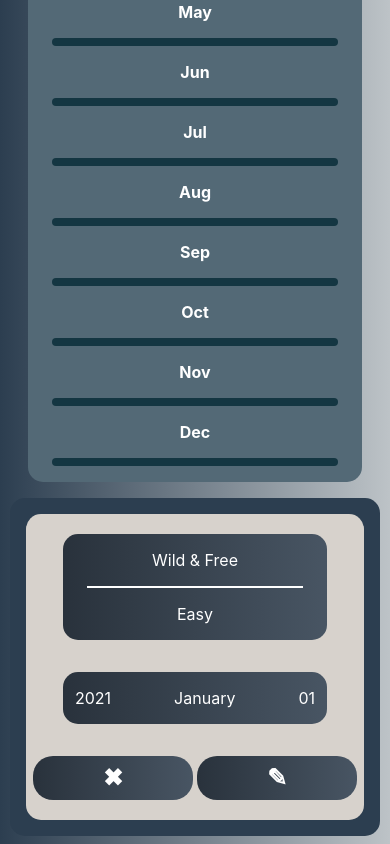
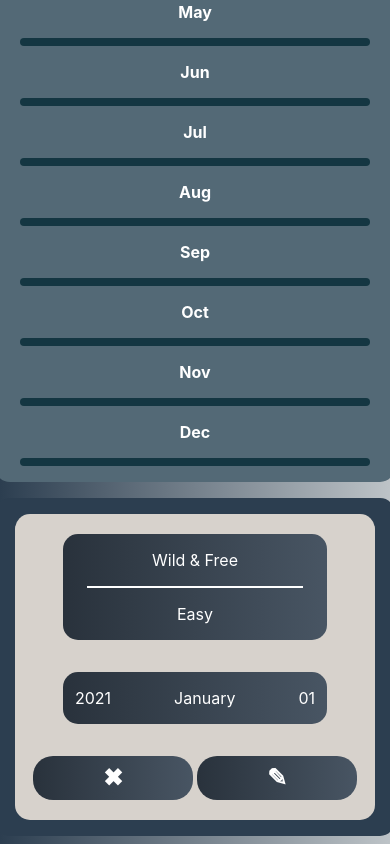
Before and after one commit to brunosm16/exercise-tracker, a React (Create React App) app: page / in a window 390 px wide. Shown: the part 491-1335 px from the top of the page. Built offline with nearby package versions, Linux system fonts and the light colour scheme.

Commit message:
focus on input after invalid input.

```diff
--- a/src/App.css
+++ b/src/App.css
@@ -5,7 +5,7 @@
     flex-direction: column;
 }
 
-@media screen and (min-width: 1000px) {
+@media screen and (min-width: 1200px) {
     .App {
         flex-direction: row;
         align-items: flex-start;
--- a/src/components/Exercises/ExerciseItem.module.css
+++ b/src/components/Exercises/ExerciseItem.module.css
@@ -5,9 +5,10 @@
 	flex-direction: column;
 	gap: 2rem;
 	padding: 1.25rem;
-	margin: 1rem;
+	margin: 1rem auto;
 	border-radius: 15px;
 	background: #d7d2cc;
+	width: 20rem;
 }
 
 .info {
@@ -67,8 +68,8 @@
 @media screen and (min-width: 1000px) {
 	.item {
 		flex-direction: row;
-		margin: 1rem;
 		padding: 1.25rem;
+		width: 90%;
 	}
 
 	.actions {
--- a/src/components/Exercises/ExercisesChart.module.css
+++ b/src/components/Exercises/ExercisesChart.module.css
@@ -7,3 +7,15 @@
 	display: flex;
 	margin: 1rem;
 }
+
+@media screen and (max-width: 999px) {
+	.exercises-chart {
+		width: 30rem;
+	}
+}
+
+@media screen and (max-width: 500px) {
+	.exercises-chart {
+		width: 25rem;
+	}
+}
--- a/src/components/Exercises/ExercisesList.module.css
+++ b/src/components/Exercises/ExercisesList.module.css
@@ -17,6 +17,18 @@
 
 @media screen and (min-width: 1000px) {
 	.list {
-		width: 90%;
+		width: 43rem;
 	}
 }
+
+@media screen and (max-width: 999px) {
+	.list {
+		width: 30rem;
+	}
+}
+
+@media screen and (max-width: 500px) {
+	.list {
+		width: 25rem;
+	}
+}
--- a/src/components/NewExercise/ExerciseForm.js
+++ b/src/components/NewExercise/ExerciseForm.js
@@ -1,4 +1,4 @@
-import { useContext, useEffect, useReducer, useState } from 'react';
+import { useContext, useEffect, useReducer, useRef, useState } from 'react';
 import PropTypes from 'prop-types';
 import styles from './ExerciseForm.module.css';
 import Button from '../UI/Button/Button';
@@ -41,7 +41,7 @@ const nameReducer = (state, action) => {
 		return { value: state.value, isValid: validateName(state.value) };
 	}
 
-	return { value: '', isValid: true };
+	return { value: '', isValid: false };
 };
 
 const ExerciseForm = ({ onSaveExercise, onStopEdit }) => {
@@ -70,6 +70,9 @@ const ExerciseForm = ({ onSaveExercise, onStopEdit }) => {
 		value: '',
 		isValid: null,
 	});
+
+	const nameRef = useRef();
+
 	const [enteredLevel, setEnteredLevel] = useState(initialLevel);
 	const [enteredDate, setEnteredDate] = useState(initialDate);
 	const [formIsValid, setFormIsValid] = useState(true);
@@ -139,7 +142,7 @@ const ExerciseForm = ({ onSaveExercise, onStopEdit }) => {
 	const submitHandler = (event) => {
 		event.preventDefault();
 
-		return formIsValid ? saveInput() : '';
+		return formIsValid ? saveInput() : nameRef.current.focus();
 	};
 
 	return (
@@ -154,6 +157,7 @@ const ExerciseForm = ({ onSaveExercise, onStopEdit }) => {
 						onChange={nameChangeHandler}
 						onBlur={nameValidateHandler}
 						value={nameState.value}
+						ref={nameRef}
 					/>
 				</div>
 
--- a/src/components/NewExercise/NewExercise.module.css
+++ b/src/components/NewExercise/NewExercise.module.css
@@ -4,13 +4,13 @@
 	align-items: center;
 	width: 30rem;
 	max-width: 85%;
-	margin: 8rem 1rem;
+	margin: 1rem;
 	padding: 1.25rem;
 	background: #bdc3c7;
 }
 
-@media screen and (max-width:1000px) {
+@media screen and (min-width: 1200px) {
 	.new-exercise {
-		margin: 1rem;
+		margin: 8rem 1rem;
 	}
 }
--- a/src/components/UI/Input/Input.js
+++ b/src/components/UI/Input/Input.js
@@ -1,7 +1,10 @@
+import React, { useRef, useImperativeHandle } from 'react';
 import PropTypes from 'prop-types';
 import styles from './Input.module.css';
 
-const Input = ({
+const Input = React.forwardRef(
+	(
+		{
 			id,
 			label,
 			isValid,
@@ -12,7 +15,20 @@ const Input = ({
 			onBlur,
 			value,
 			cssClass,
-}) => (
+		},
+		ref
+	) => {
+		const inputRef = useRef();
+
+		const activate = () => {
+			inputRef.current.focus();
+		};
+
+		useImperativeHandle(ref, () => ({
+			focus: activate,
+		}));
+
+		return (
 			<div
 				className={`${styles['input-container']} ${cssClass} ${
 					!isValid && styles.invalid
@@ -29,8 +45,11 @@ const Input = ({
 					onChange={onChange}
 					onBlur={onBlur}
 					value={value}
+					ref={inputRef}
 				/>
 			</div>
+		);
+	}
 );
 
 Input.defaultProps = {
```
Also changed, not shown: src/components/Exercises/Exercises.module.css (line endings or trailing spaces). Lines whose indentation alone changed are shown as unchanged.
